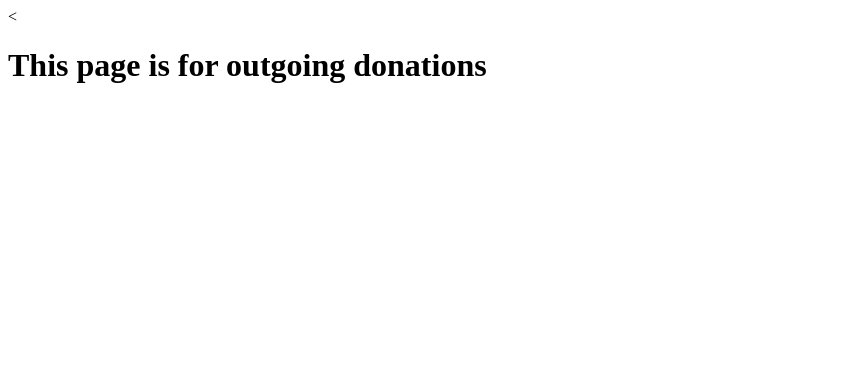
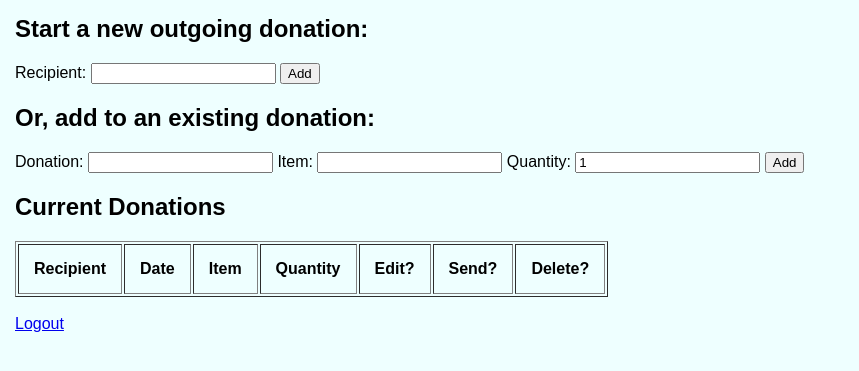
Before and after one commit to mmccarthy10/cscs4500-database, a Flask app: page /outgoing-donation in a window 1280 px wide. Shown: the top 371 px of the page, without its empty margins (0-859 px from the left). Run offline with Flask 2, Linux system fonts and the light colour scheme; data that the repository does not hold is empty; some libraries are stand-ins or nearby versions.

Commit message:
Outgoing donations page

```diff
--- a/main.py
+++ b/main.py
@@ -3,6 +3,7 @@ from flask import Flask,request,render_template,redirect,url_for
 from flask_mysqldb import MySQL
 import MySQLdb.cursors
 import re
+import datetime
 
 # Create MySQL object
 mysql = MySQL()
@@ -19,10 +20,28 @@ def login():
     return render_template('login.html')
 
 #Outgoing Donation page by carlos
-@app.route("/outgoing-donation")
+@app.route("/outgoing-donation", methods=['GET', 'POST'])
 def outgoing_donation():
-    example = "out"
-    return render_template('outgoing.html', example=example)
+    if request.method == "POST":
+        details = request.form
+
+        today = str(datetime.datetime.now().year) + "-" + str(datetime.datetime.now().month) + "-" + str(datetime.datetime.now().day)
+        print(today)
+        cursor = mysql.connection.cursor(MySQLdb.cursors.DictCursor)
+        if "delete" in details:
+            cursor.execute('DELETE FROM donation WHERE donationId="' + details['delete'] + '";')
+        if "recipient" in details:
+            cursor.execute('INSERT INTO outgoingOverview (outgoingDate, outgoingRecipient, outgoingSent) VALUES("' + today + '", "' + details['recipient'] + '", 0);')
+        if "donation" in details:
+            cursor.execute('INSERT INTO outgoingDonations VALUES("' + details['donation'] + '", "' + details['item'] + '", "' + details['qty'] + '");')
+
+        mysql.connection.commit()
+    cursor = mysql.connection.cursor(MySQLdb.cursors.DictCursor)
+    cursor.execute('SELECT * FROM outgoingOverview;')
+    data = cursor.fetchall()
+
+    return render_template('outgoing.html', data=data)
+
 #Incoming donation page by Carlos
 @app.route("/incoming-donation")
 def incoming_donation():
--- a/templates/outgoing.html
+++ b/templates/outgoing.html
@@ -1,10 +1,61 @@
-<!DOCTYPE html>
-<html lang="en" dir="ltr">
-  <head>
-    <meta charset="utf-8">
-    <title></title>
-  </head>
-  <body>
-    <<h1>This page is for outgoing donations</h1>
-  </body>
+<html>
+	<head>
+	   <link rel="stylesheet" type="text/css" href="{{ url_for('static', filename='stylesheet.css') }}">
+	   <title>Charity Volunteer Outgoing</title>
+	</head>
+   <body>
+	  <h2>Start a new outgoing donation:</h2>
+      <form action = "/outgoing-donation" method = "post">
+         Recipient:
+		 <input type = "text" name = "recipient"  />
+         <input type = "submit" value = "Add" /><br/>
+	  </form>
+	  <h2>Or, add to an existing donation:</h2>
+      <form action = "/outgoing-donation" method = "post">
+         Donation:
+		 <input type = "text" name = "donation"  />
+         Item:
+		 <input type = "text" name = "item" />
+         Quantity:
+		 <input type = "text" name = "qty" value="1" />
+         <input type = "submit" value = "Add" /><br/>
+	  </form>
+	  <h2>Current Donations</h2>
+	  <table border = 1>
+		<tr>
+			<td><b>Recipient</b></td>
+			<td><b>Date</b></td>
+			<td><b>Item</b></td>
+			<td><b>Quantity</b></td>
+			<td><b>Edit?</b></td>
+			<td><b>Send?</b></td>
+			<td><b>Delete?</b></td>
+		</tr>
+		{% for row in data %}
+		<tr>
+			<td>{{ row.outgoingRecipient}}</td>
+			<td>{{ row.outgoingDate}}</td>
+			<td>{{ row.donator }}</td>
+			<td>{{ row.date }}</td>
+			<td><form action="/AddOutDonation" method="post">
+					<input type="hidden" name="edit" value="{{ row.outgoingId }}" />
+					<input type="submit" value="Edit"/>
+				</form>
+			</td>
+			<td><form action="/outgoing-donation" method="post">
+					<input type="hidden" name="delete" value="{{ row.outgoingId}}" />
+					<input type="submit" value="Send"/>
+				</form>
+			</td>
+			<td><form action="/outgoing-donation" method="post">
+					<input type="hidden" name="delete" value="{{ row.outgoingId}}" />
+					<input type="submit" value="Delete"/>
+				</form>
+			</td>
+		</tr>
+		{% endfor %}
+	  </table>
+	  <br/>
+	  <a href='../'>Logout</a>
+   </body>
 </html>
```
